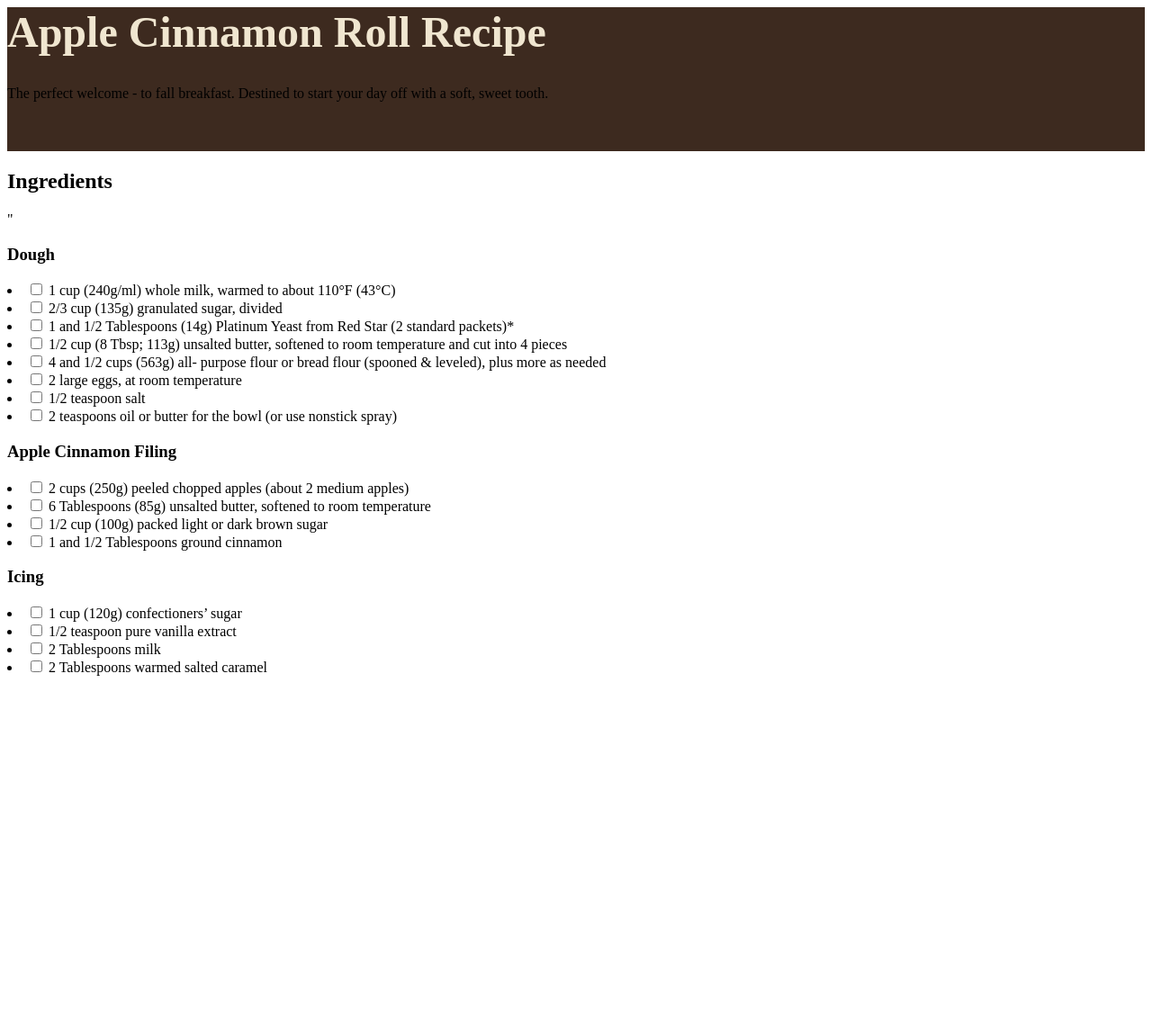
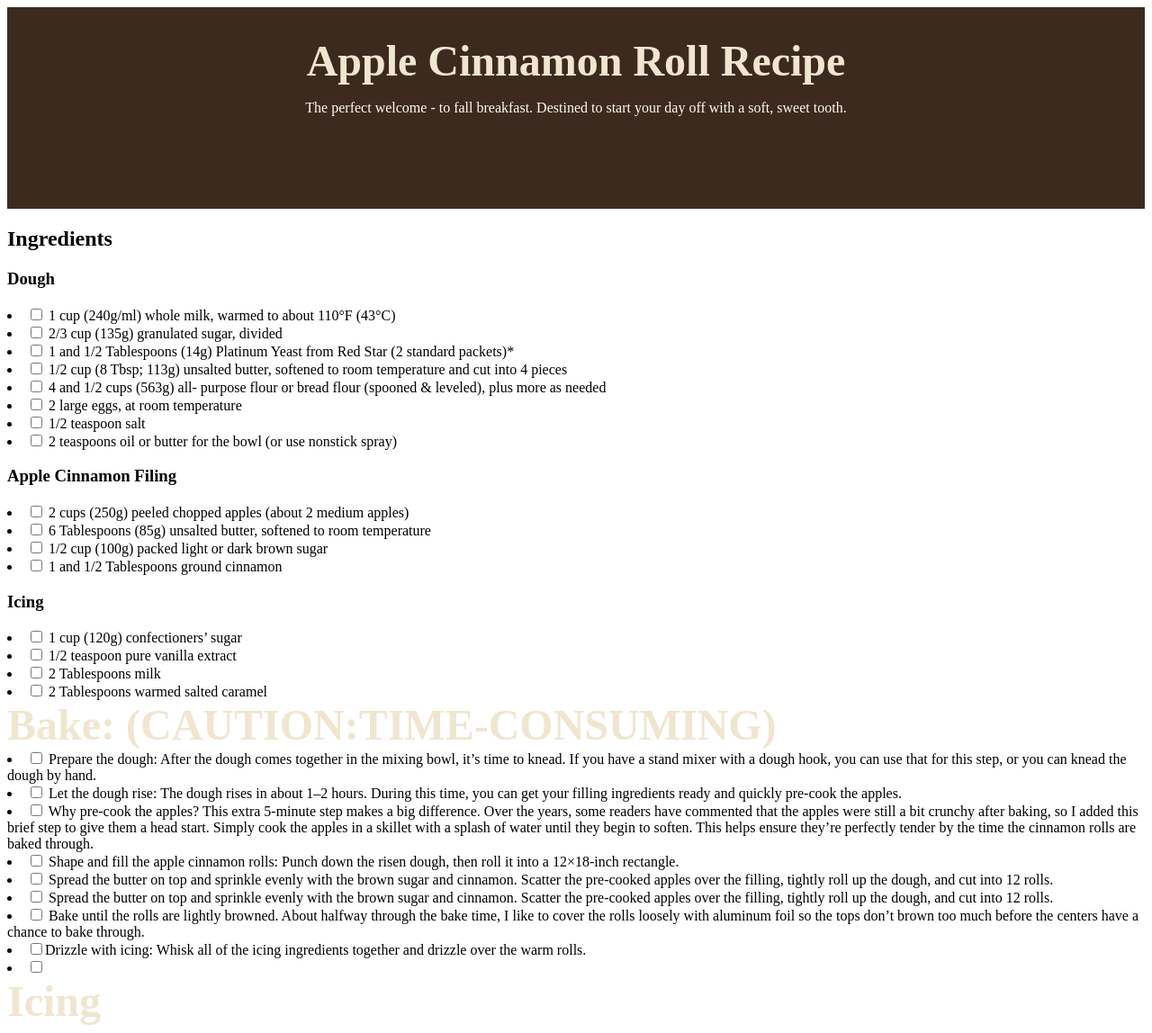
Before and after one commit to IACS-26-27/web-design-1-recipe-assignment-zeynathegoat, a website: page index.html in a window 1280 px wide. Shown: the whole page at 90% size. Before the commit the page ends 800 px from the top, so only its background shows below. Drawn offline with Linux system fonts and the light colour scheme.

Commit message:
today i touched up my header, then i completed my ingredients list and started to work on the bake part.

```diff
--- a/index.html
+++ b/index.html
@@ -1,19 +1,24 @@
 <html lang="en">
-  <head>
+  <head style="background-color:#5a2c22;"> </head>
     <meta charset="UTF-8">
     <meta name="viewport" content="width=device-width, initial-scale=1">
     <link rel="stylesheet" href="./styles.css">
     <index class="html"><section></section></index>
 <header>
-    <h1  >Apple Cinnamon Roll Recipe</h1>
-    <p> The perfect welcome - to fall breakfast. Destined to start your day off with a soft, sweet tooth.</p>
+   <padding: 32px 8px;></padding:>
+   <text-align: center; >
+    <backrground-color: #33201a; ></backrground-color:>
+   <color: #fffaf0 > </color:>
+  <h1> Apple Cinnamon Roll Recipe</h1>
+    <p style="color: #fffaf0"></color:> The perfect welcome - to fall breakfast. Destined to start your day off with a soft, sweet tooth.</p>
 
 </header>
 
 
+
 <h2> Ingredients </h2>
 <p> </p>
-<h3 style= "color: #6c7a3a; " > </h3>  "
+<h3 style = "color: #6c7a3a; " > </h3>
 <h3> Dough </h3>
  <li><label><input type="checkbox"> 1 cup (240g/ml) whole milk, warmed to about 110°F (43°C)</label></li>
  <li><label><input type="checkbox"> 2/3 cup (135g) granulated sugar, divided</label></li>
@@ -33,3 +38,35 @@
 <li> <label> <input type= "checkbox"> 1/2 teaspoon pure vanilla extract </label></li>
 <li> <label> <input type= "checkbox"> 2 Tablespoons milk </label></li>
 <li> <label> <input type= "checkbox"> 2 Tablespoons warmed salted caramel </label></li>
+<body>
+<h1> Bake: (CAUTION:TIME-CONSUMING) </h1>
+<li> <label> <input type="checkbox"> Prepare the dough: After the dough comes together in the mixing bowl, it’s time to knead. If you
+have a stand mixer with a dough hook, you can use that for this step, or you can knead the dough by
+hand.</label></li>
+<li> <label> <input type="checkbox"> Let the dough rise: The dough rises in about 1–2 hours. During this time, you can get your filling
+ingredients ready and quickly pre-cook the apples.</label></li>
+<li> <label> <input type="checkbox"> Why pre-cook the apples? This extra 5-minute step makes a big difference. Over the years, some
+readers have commented that the apples were still a bit crunchy after baking, so I added this brief
+step to give them a head start. Simply cook the apples in a skillet with a splash of water until
+they begin to soften. This helps ensure they’re perfectly tender by the time the cinnamon rolls are
+baked through.</label></li>
+<li> <label> <input type="checkbox"> Shape and fill the apple cinnamon rolls: Punch down the risen dough, then roll it into a 12×18-inch rectangle.</label></li>
+<li> <label> <input type="checkbox"> Spread the butter on top and sprinkle evenly with the brown sugar and cinnamon. Scatter the
+pre-cooked apples over the filling, tightly roll up the dough, and cut into 12 rolls.
+</label></li>
+<li> <label> <input type="checkbox"> Spread the butter on top and sprinkle evenly with the brown sugar and cinnamon. Scatter the
+pre-cooked apples over the filling, tightly roll up the dough, and cut into 12 rolls.
+</label></li>
+<li> <label> <input type="checkbox"> Bake until the rolls are lightly browned. About halfway through the bake time, I like to cover the
+rolls loosely with aluminum foil so the tops don’t brown too much before the centers have a chance
+to bake through.</label></li>
+<li> <label> <input type="checkbox">Drizzle with icing: Whisk all of the icing ingredients together and drizzle over the warm rolls.</label></li>
+<li> <label> <input type="checkbox"> </label></li>
+<text-align; center> <h1> Icing </h1></text-align>
+
+
+
+
+
+
+</body>
--- a/styles.css
+++ b/styles.css
@@ -7,5 +7,12 @@
 header {
   background-color: #3d2a1f;
   height: 20vh;
-
+  padding: 32px 8px;
+  text-align: center;
+  color: #fffaf0
 }
+h1 {
+  margin-block:0;
+  padding:0
+  text-align: center;
+}
```
